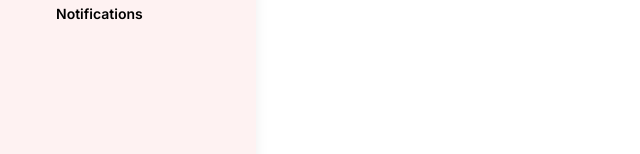
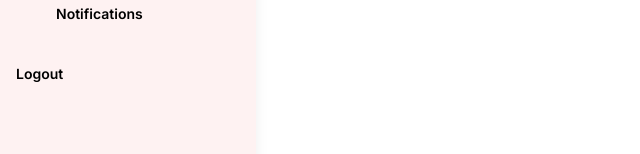
Before and after one commit to anubhavray678/minicrm, a Next.js app: page /settings/notifications in a window 1280 px wide. Shown: the part 408-562 px from the top of the page, without its empty margins (0-640 px from the left). Built offline with nearby package versions, Linux system fonts and the light colour scheme.

Commit message:
Update index.jsx

```diff
--- a/src/components/index.jsx
+++ b/src/components/index.jsx
@@ -8,6 +8,7 @@ import {
   WalletCards,
 } from "lucide-react";
 import SidebarItem from "./item";
+import { signOut, useSession } from "next-auth/react";
 
 const items = [
   {
@@ -63,6 +64,11 @@ const Sidebar = () => {
             <SidebarItem key={index} item={item} />
           ))}
         </div>
+        <div className="flex items-center space-x-2 cursor-pointer">
+          <p className="text-sm font-semibold" onClick={signOut}>
+            Logout
+          </p>
+        </div>
       </div>
     </div>
   );
```
